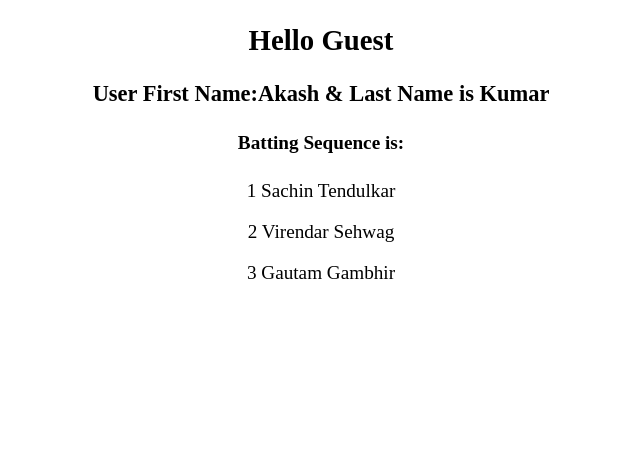
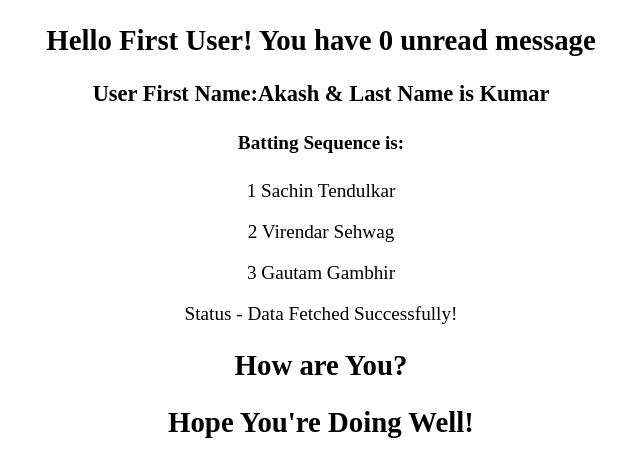
Before and after one commit to akash1kumar20/React-Ts_practice, a React (Vite) app in the folder react-typescript-project/: page / in a window 1280 px wide. Shown: the top 476 px of the page, without its empty margins (319-959 px from the left). Built offline with nearby package versions, Linux system fonts and the light colour scheme.

Commit message:
More types of props is passed.

```diff
--- a/react-typescript-project/src/App.tsx
+++ b/react-typescript-project/src/App.tsx
@@ -1,6 +1,9 @@
 import Greet from "./components/Greet";
+import Heading from "./components/Heading";
+import Oscar from "./components/Oscar";
 import Person from "./components/Person";
 import PersonList from "./components/PersonList";
+import Status from "./components/Status";
 
 const App = () => {
   const personName = {
@@ -21,9 +24,14 @@
   ];
   return (
     <div>
-      <Greet name="First User" messageCount={20} isLoggedIn={false} />
+      <Greet name="First User" isLoggedIn={true} />
       <Person name={personName} />
       <PersonList names={personList} />
+      <Status status="success" />
+      <Heading>How are You?</Heading>
+      <Oscar>
+        <Heading>Hope You're Doing Well!</Heading>
+      </Oscar>
     </div>
   );
 };
--- a/react-typescript-project/src/components/Greet.tsx
+++ b/react-typescript-project/src/components/Greet.tsx
@@ -1,14 +1,16 @@
 type GreetProps = {
   name: string;
-  messageCount: number;
+  messageCount?: number;
   isLoggedIn: boolean;
 };
 const Greet = (props: GreetProps) => {
+  const { messageCount = 0 } = props;
+  //here it means if the messageCount props is passed, then use it value or else use zero, for optional props we also used question mark.
   return (
     <div>
       <h2>
         {props.isLoggedIn
-          ? `Hello {props.name}! You have {props.messageCount} unread message`
+          ? `Hello ${props.name}! You have ${messageCount} unread message`
           : "Hello Guest"}
       </h2>
     </div>
--- /dev/null
+++ b/react-typescript-project/src/components/Heading.tsx
@@ -0,0 +1,12 @@
+type HeadingProps = {
+  children: string;
+};
+const Heading = (props: HeadingProps) => {
+  return (
+    <div>
+      <h2>{props.children}</h2>
+    </div>
+  );
+};
+
+export default Heading;
--- /dev/null
+++ b/react-typescript-project/src/components/Oscar.tsx
@@ -0,0 +1,9 @@
+type OscarProps = {
+  children: React.ReactNode;
+};
+//React.ReactNode is required when we pass to react a component inside another component
+const Oscar = (props: OscarProps) => {
+  return <div>{props.children}</div>;
+};
+
+export default Oscar;
--- /dev/null
+++ b/react-typescript-project/src/components/Status.tsx
@@ -0,0 +1,17 @@
+type StatusProps = {
+  status: string;
+};
+
+const Status = (props: StatusProps) => {
+  let message: string;
+  if (props.status === "loading") {
+    message = "Loading";
+  } else if (props.status === "success") {
+    message = "Data Fetched Successfully!";
+  } else {
+    message = "Error 404";
+  }
+  return <div>Status - {message}</div>;
+};
+
+export default Status;
```
